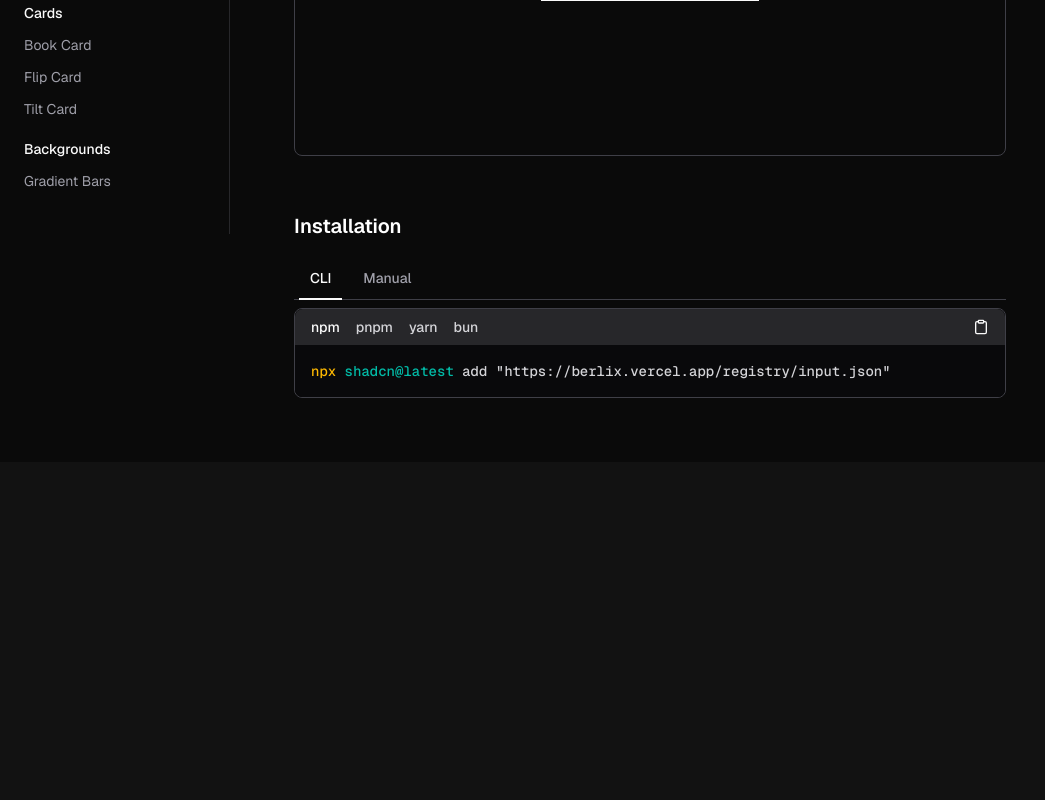
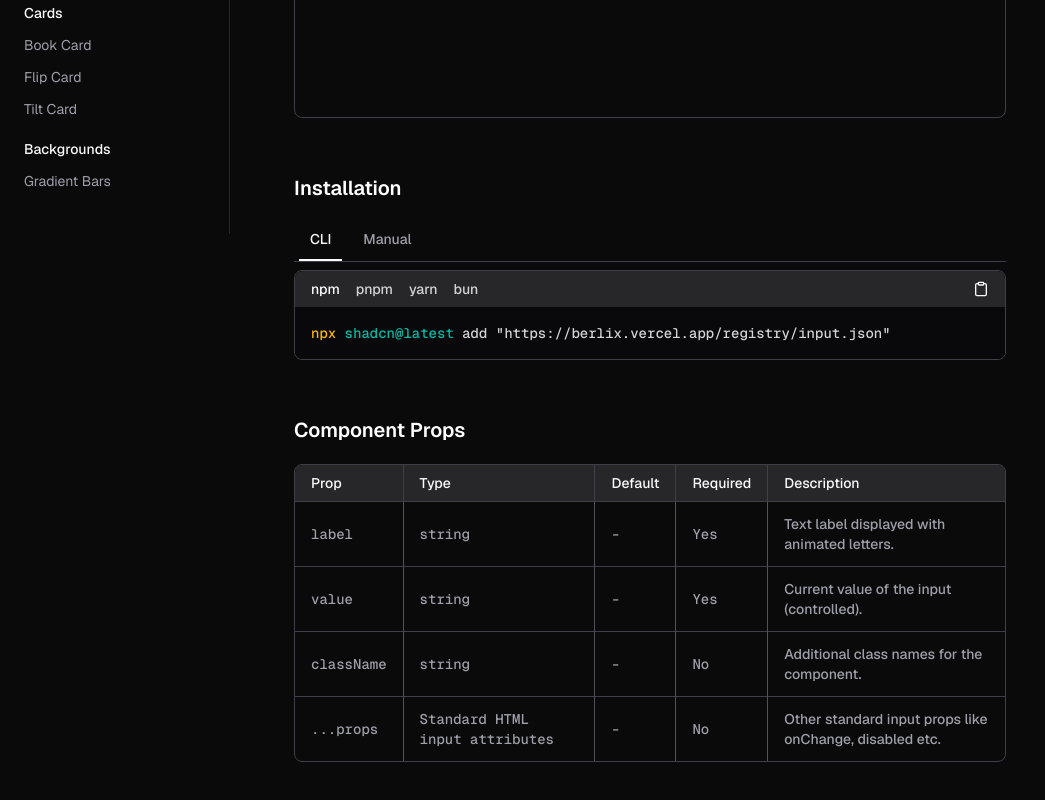
Before and after one commit to BunsDev/berlix, a Next.js app: page /docs/input in a window 1280 px wide. Shown: the part 566-1366 px from the top of the page, without its empty margins (0-1045 px from the left). Before the commit the page ends 1028 px from the top, so only its background shows below. Built offline with nearby package versions, Linux system fonts and the light colour scheme.

Commit message:
add props table to input component

```diff
--- a/src/app/docs/input/page.mdx
+++ b/src/app/docs/input/page.mdx
@@ -7,16 +7,15 @@ import {
   TabsTrigger,
   TabsContent,
 } from "@/components/site/tabs.tsx";
+import { PropsTable } from "@/components/site/props-table.tsx";
 
 import InputPreview from "./input-preview";
 
 # Input
 
-animated Input component
+A sleek, animated text input with a floating label that gracefully moves up on focus.
 
-## Examples
-
-### Preview
+## Preview
 
 <Tabs defaultValue="preview" className="">
   <TabsList>
@@ -46,3 +45,32 @@ animated Input component
     <CodeBlock filePath="src/components/core/input.tsx" />
   </TabsContent>
 </Tabs>
+
+## Component Props
+
+<PropsTable
+  props={[
+    {
+      name: "label",
+      type: "string",
+      required: true,
+      description: "Text label displayed with animated letters.",
+    },
+    {
+      name: "value",
+      type: "string",
+      required: true,
+      description: "Current value of the input (controlled).",
+    },
+    {
+      name: "className",
+      type: "string",
+      description: "Additional class names for the component.",
+    },
+    {
+      name: "...props",
+      type: "Standard HTML input attributes",
+      description: "Other standard input props like onChange, disabled etc.",
+    },
+  ]}
+/>
```
